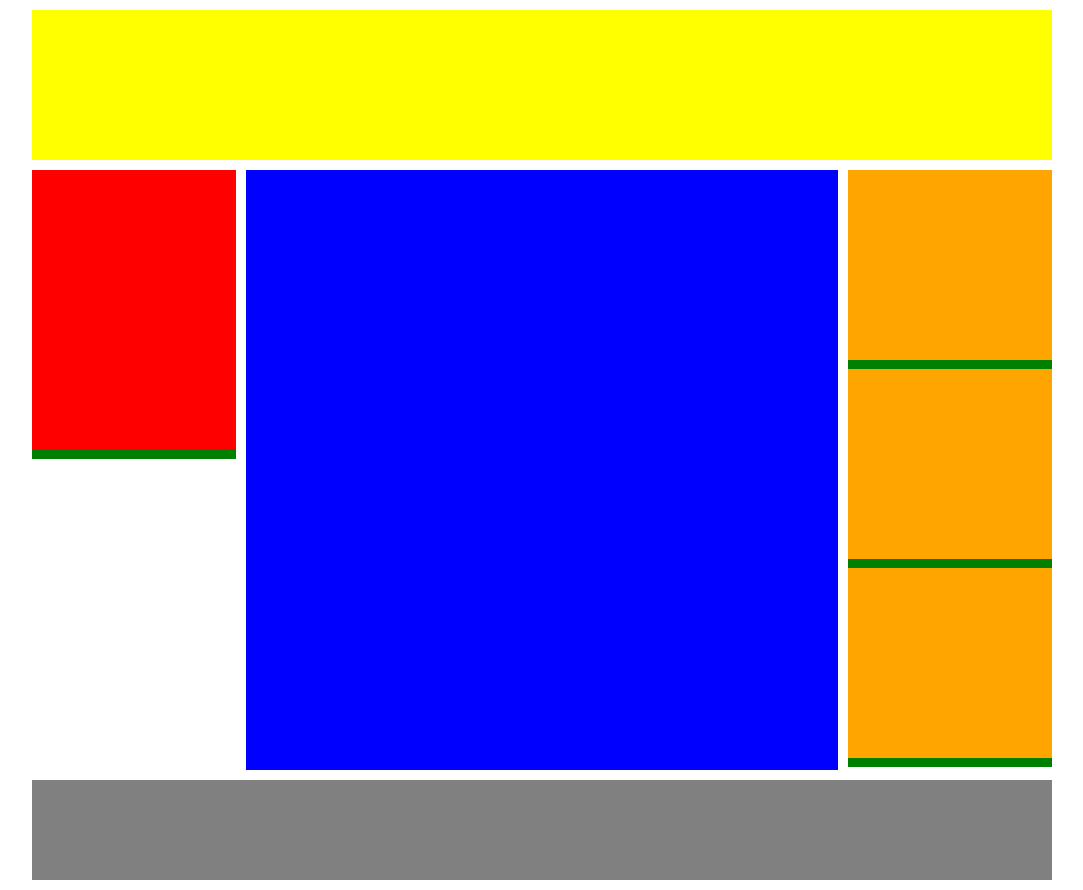
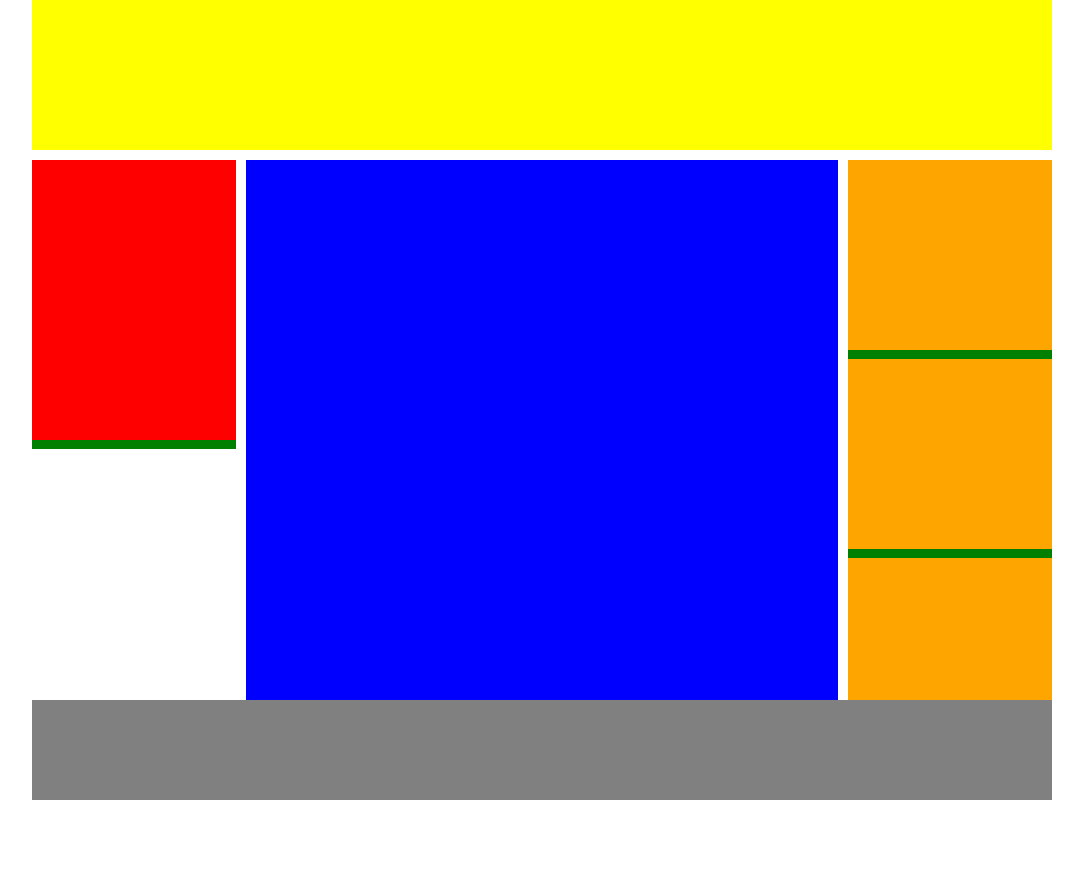
Before and after one commit to alessandro-lo-presti/htmlcss-struttura-wp, a plain HTML site: page index.html in a window 1280 px wide. Shown: the whole page, without its empty margins (98-1181 px from the left). After the commit the page ends 800 px from the top, so only its background shows below. Drawn offline with Linux system fonts and the light colour scheme.

Commit message:
add position propierties to container and footer

```diff
--- a/css/style.css
+++ b/css/style.css
@@ -5,8 +5,10 @@
 }
 
 .container {
+  height: 100vh;
   width: 1020px;
-  margin: 10px auto;
+  margin: auto;
+  position: relative;
 }
 
 .float-left {
@@ -69,5 +71,9 @@ main .right-column .box {
 /* footer */
 footer {
   height: 100px;
+  width: 100%;
+  position: absolute;
+  bottom: 0px;
+  left: 0px;
   background-color: grey;
 }
```
